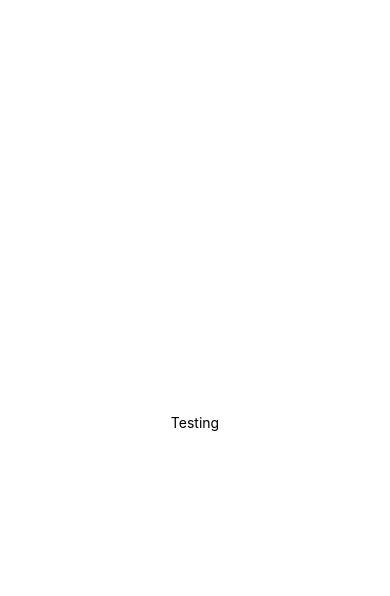
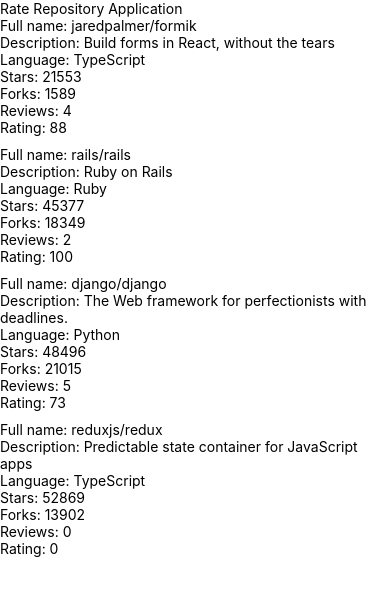
Before and after one commit to hannajan/rate-repository-app, a React Native app: screen / in a window 390 px wide. Shown: the top 596 px of the page. Built offline with nearby package versions, Linux system fonts and the light colour scheme.

Commit message:
part 10.3

```diff
--- a/App.js
+++ b/App.js
@@ -1,20 +1,7 @@
-import { StatusBar } from 'expo-status-bar';
-import { StyleSheet, Text, View } from 'react-native';
+import Main from './src/components/Main';
 
-export default function App() {
-  return (
-    <View style={styles.container}>
-      <Text>Testing</Text>
-      <StatusBar style="auto" />
-    </View>
-  );
-}
+const App = () => {
+  return <Main />;
+};
 
-const styles = StyleSheet.create({
-  container: {
-    flex: 1,
-    backgroundColor: '#fff',
-    alignItems: 'center',
-    justifyContent: 'center',
-  },
-});
+export default App;
--- /dev/null
+++ b/src/components/Main.jsx
@@ -0,0 +1,24 @@
+import Constants from 'expo-constants';
+import { Text, StyleSheet, View } from 'react-native';
+import RepositoryList from './RepositoryList'
+
+const styles = StyleSheet.create({
+  container: {
+    marginTop: Constants.statusBarHeight,
+    flexGrow: 1,
+    flexShrink: 1,
+  },
+});
+
+const Main = () => {
+
+  return (
+    <View style={styles.container}>
+      <Text>Rate Repository Application</Text>
+      <RepositoryList />
+    </View>
+
+  );
+};
+
+export default Main;
--- /dev/null
+++ b/src/components/RepositoryItem.jsx
@@ -0,0 +1,15 @@
+import { View, Text } from 'react-native';
+
+const RepositoryItem = ({ item }) => (
+  <View>
+    <Text>Full name: {item.fullName}</Text>
+    <Text>Description: {item.description}</Text>
+    <Text>Language: {item.language}</Text>
+    <Text>Stars: {item.stargazersCount}</Text>
+    <Text>Forks: {item.forksCount}</Text>
+    <Text>Reviews: {item.reviewCount}</Text>
+    <Text>Rating: {item.ratingAverage}</Text>
+  </View>
+);
+
+export default RepositoryItem
--- /dev/null
+++ b/src/components/RepositoryList.jsx
@@ -0,0 +1,70 @@
+import { FlatList, View, StyleSheet } from 'react-native';
+import RepositoryItem from './RepositoryItem';
+
+const styles = StyleSheet.create({
+  separator: {
+    height: 10,
+  },
+});
+
+const repositories = [
+  {
+    id: 'jaredpalmer.formik',
+    fullName: 'jaredpalmer/formik',
+    description: 'Build forms in React, without the tears',
+    language: 'TypeScript',
+    forksCount: 1589,
+    stargazersCount: 21553,
+    ratingAverage: 88,
+    reviewCount: 4,
+    ownerAvatarUrl: 'https://avatars2.githubusercontent.com/u/4060187?v=4',
+  },
+  {
+    id: 'rails.rails',
+    fullName: 'rails/rails',
+    description: 'Ruby on Rails',
+    language: 'Ruby',
+    forksCount: 18349,
+    stargazersCount: 45377,
+    ratingAverage: 100,
+    reviewCount: 2,
+    ownerAvatarUrl: 'https://avatars1.githubusercontent.com/u/4223?v=4',
+  },
+  {
+    id: 'django.django',
+    fullName: 'django/django',
+    description: 'The Web framework for perfectionists with deadlines.',
+    language: 'Python',
+    forksCount: 21015,
+    stargazersCount: 48496,
+    ratingAverage: 73,
+    reviewCount: 5,
+    ownerAvatarUrl: 'https://avatars2.githubusercontent.com/u/27804?v=4',
+  },
+  {
+    id: 'reduxjs.redux',
+    fullName: 'reduxjs/redux',
+    description: 'Predictable state container for JavaScript apps',
+    language: 'TypeScript',
+    forksCount: 13902,
+    stargazersCount: 52869,
+    ratingAverage: 0,
+    reviewCount: 0,
+    ownerAvatarUrl: 'https://avatars3.githubusercontent.com/u/13142323?v=4',
+  },
+];
+
+const ItemSeparator = () => <View style={styles.separator} />;
+
+const RepositoryList = () => {
+  return (
+    <FlatList
+      data={repositories}
+      ItemSeparatorComponent={ItemSeparator}
+      renderItem={({ item }) => <RepositoryItem item={item} />}
+      // other props
+    />
+  );
+};
+
+export default RepositoryList;
```
